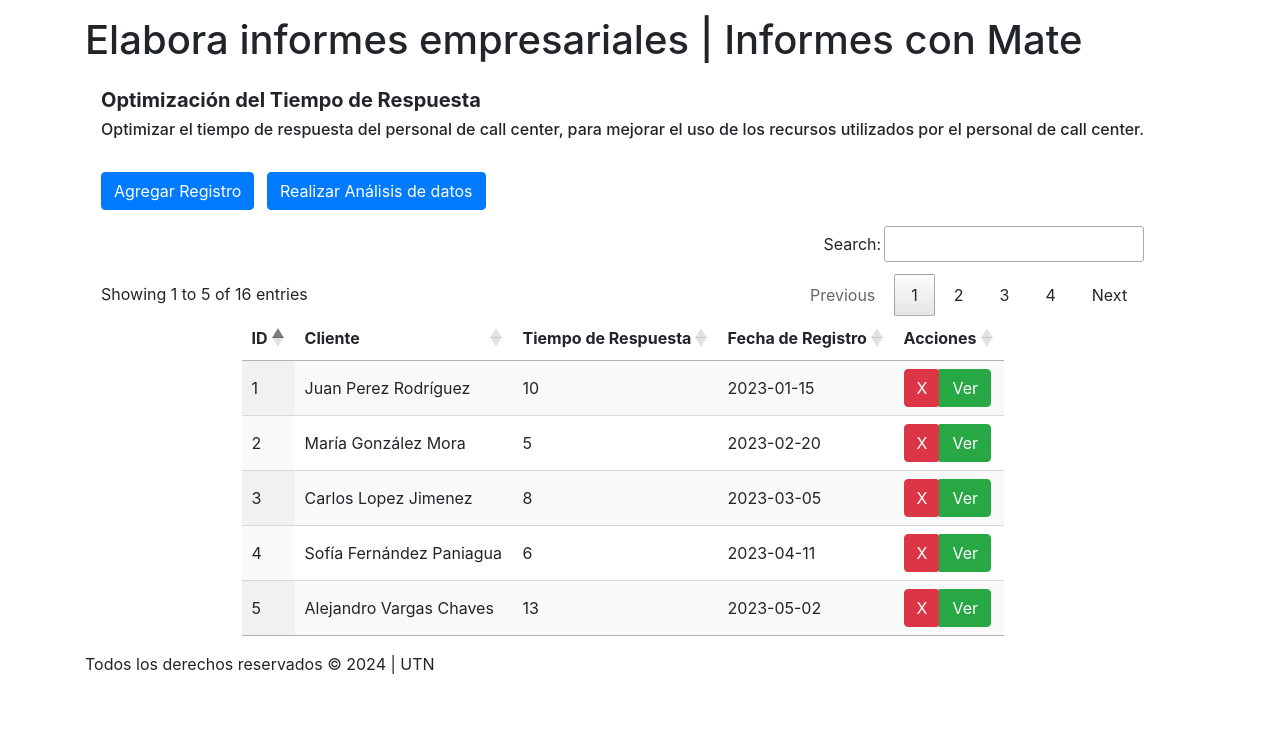
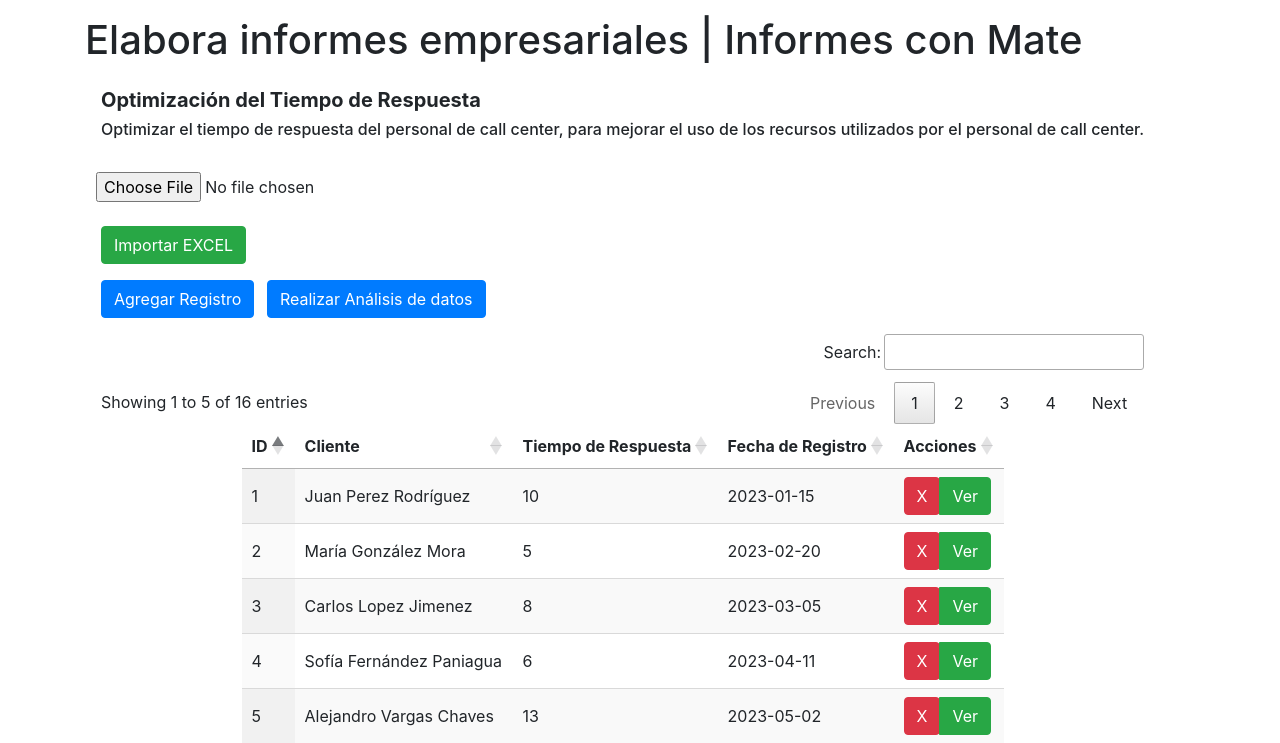
Before and after one commit to PabloEspinoza1999/APP_NUMERICAL_METHODS, a Django app: page /SaveClient in a window 1280 px wide. Shown: the part 190-933 px from the top of the page. Before the commit the page ends 864 px from the top, so only its background shows below. Run offline with Django 5.2, Linux system fonts and the light colour scheme; some libraries are stand-ins or nearby versions.

Commit message:
feat: add route to import clients from excel

```diff
--- a/src/MATH_APP/Controllers/NewtonController.py
+++ b/src/MATH_APP/Controllers/NewtonController.py
@@ -1,9 +1,13 @@
 from ..Utils import UNewton
 from datetime import datetime
-import base64
 from datetime import datetime
 from django.shortcuts import redirect, render
 from ..Data.Cliente_Newton import Cliente_NewtonData
+import pandas as pd
+from django.http import JsonResponse
+from io import BytesIO
+
+
 Cliente_data = Cliente_NewtonData()
 
 def Index(request):
@@ -97,3 +101,25 @@ def Deleteclient(request, id):
             return render(request, 'pages/ViewNewtonRaphson/Index.html', {'error_message': str(e)})
     else:
         return redirect('ShowNewtonRaphson')
+
+
+def import_clients(request):
+
+    if request.method == 'POST':
+        print('--------------------- Importando usuarios')
+        print(request.FILES["listaclientes"], flush=True)
+
+        file = request.FILES["listaclientes"]
+
+        # Read the Excel file into a DataFrame
+        df = pd.read_excel(BytesIO(file.read()))
+
+        # For demonstration, return the first few rows as JSON
+        data = df.head().to_dict(orient='records')
+
+        print(data, flush=True)
+
+        return JsonResponse({'message': '¡Datos han sido impotados!'}, status=200)
+
+    else:
+        return redirect('ShowNewtonRaphson')
--- a/src/MATH_APP/templates/pages/ViewNewtonRaphson/Index.html
+++ b/src/MATH_APP/templates/pages/ViewNewtonRaphson/Index.html
@@ -15,13 +15,22 @@
             {% endif %}
 
             <div class="mb-3">
-                <button type="button" class="btn btn-primary" data-toggle="modal" data-target="#modalAgregar">
+                <input type="hidden" name="csrfmiddlewaretoken" value="{{ csrf_token }}" id="csrfmiddlewaretoken">
+                <input class="form form-row" type="file" name="listaclientes" id="listaclientes" alt="Importar clientes" accept=".xls, .xlsx" >
+                <br>
+                <button type="button" class="btn btn-success" onclick="uploadExcel()">
+                    Importar EXCEL
+                </button>
+
+                <br>
+
+                <button type="button" class="btn btn-primary mt-3" data-toggle="modal" data-target="#modalAgregar">
                     Agregar Registro
                 </button>
-                <a href="{% url 'SaveNewtonRaphson' %}" class="btn btn-primary ml-2">Realizar Análisis de datos</a>
+                <a href="{% url 'SaveNewtonRaphson' %}" class="btn btn-primary ml-2 mt-3">Realizar Análisis de datos</a>
 
                 {% if plot_image %}
-                <button type="button" class="btn btn-success" data-toggle="modal" data-target="#modalRequest">
+                <button type="button" class="btn btn-success mt-3" data-toggle="modal" data-target="#modalRequest">
                     Ver Resultados Análisis
                 </button>
                 {% endif %}
@@ -294,4 +303,44 @@
         </div>
     </div>
 </div>
+
+<script>
+    async function uploadExcel() {
+        const URL = "/uploadclients";
+        const fileInput = document.getElementById('listaclientes');
+        const file = fileInput.files[0]; // Get the selected file
+        const csrfmiddlewaretoken = document.getElementById('csrfmiddlewaretoken');
+
+        if (!file) {
+            alert('Por favor seleccione un archivo de hoja de cálculo (EXCEL)');
+            return;
+        }
+
+        const formData = new FormData();
+        formData.append('listaclientes', file);
+        formData.append('csrfmiddlewaretoken', csrfmiddlewaretoken.value)
+
+        fetch(URL, { // Replace with your server endpoint
+            method: 'POST',
+            body: formData,
+        })
+        .then(response => {
+            if (response.ok) {
+                return response.json();
+            } else {
+                throw new Error('No se ha logrado cargar el archivo, por favor revisar.');
+            }
+        })
+        .then(data => {
+            console.log('File uploaded successfully:', data);
+            alert('File uploaded successfully!');
+        })
+        .catch(error => {
+            console.error('Error uploading file:', error);
+            alert('Error uploading file');
+        });
+
+    }
+
+</script>
 {% endblock %}
--- a/src/MATH_APP/urls.py
+++ b/src/MATH_APP/urls.py
@@ -14,4 +14,5 @@ urlpatterns = [
     path('downloadchartlagrange',  LagrangeController.DownloadChart,              name='downloadchartlagrange' ),
     path('langrange',              LagrangeController.Index,                      name='langrange'             ),
     path('saveLagrange',           LagrangeController.calculate,                  name='saveLagrange'          ),
+    path('uploadclients',          NewtonController.import_clients,               name='uploadclients'          ),
 ]
```
